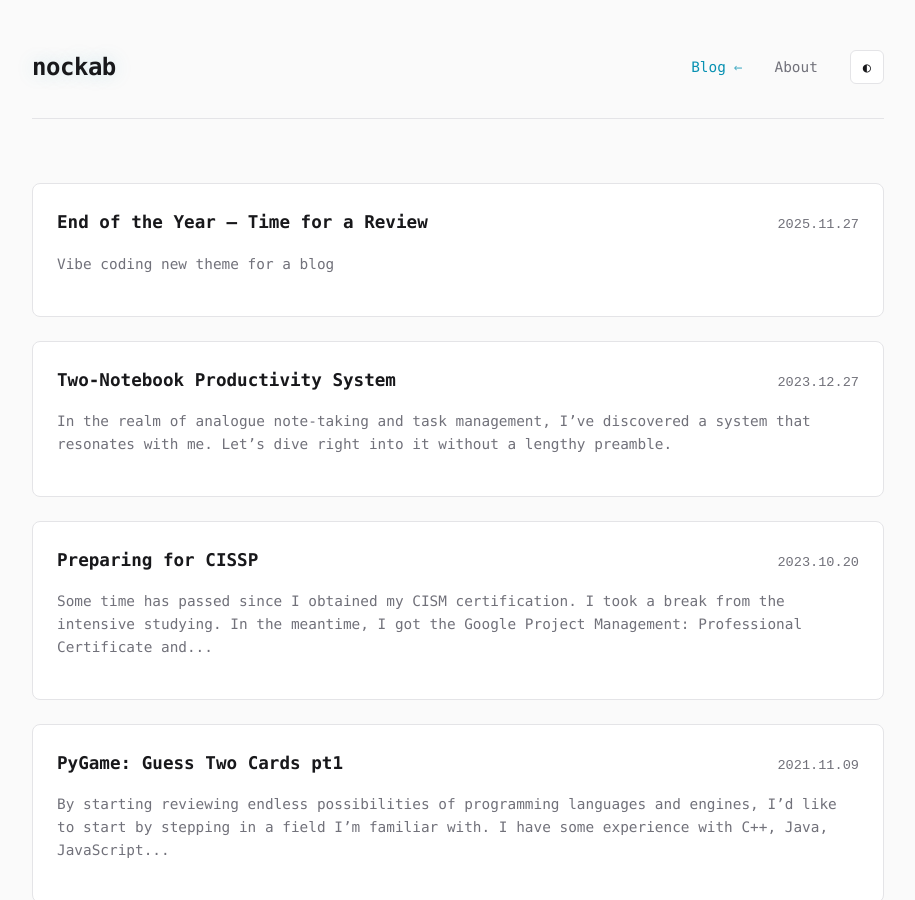
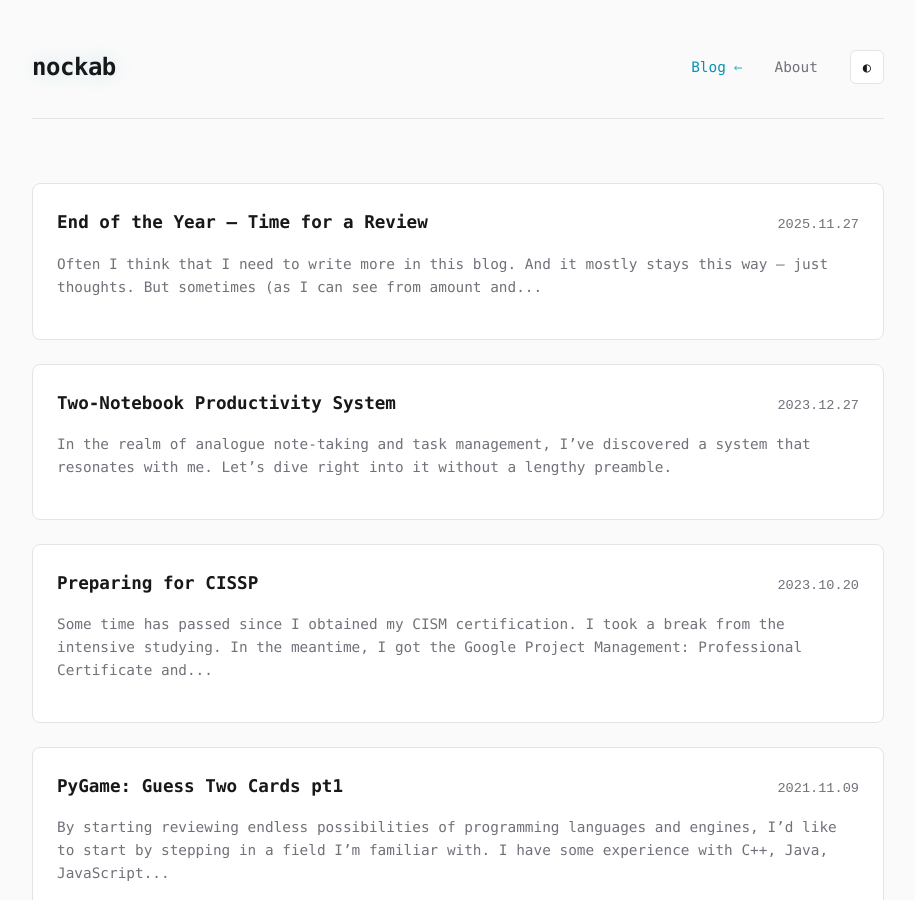
Before and after one commit to nockab/nockab.github.io, a Jekyll site: the page built from _pages/index.markdown, in a window 1280 px wide and 900 px high. Shown: the whole window, without its empty margins (182-1097 px from the left). Built offline with Jekyll 4.4.1, drawn with Linux system fonts in a browser that asks for light colours.

Commit message:
Update 2025-11-27-review2025.md
added updated excerpt

```diff
--- a/_posts/2025-11-27-review2025.md
+++ b/_posts/2025-11-27-review2025.md
@@ -1,7 +1,7 @@
 ---
 title: "End of the Year — Time for a Review"
 date: 2025-11-27
-excerpt: "Vibe coding new theme for a blog"
+excerpt: "Often I think that I need to write more in this blog. And it mostly stays this way – just thoughts. But sometimes (as I can see from amount and regularity of my posts — not often) I actually **do the writing**!"
 # image: "/assets/welcome.PNG"  # optional!
 ---
 
```
